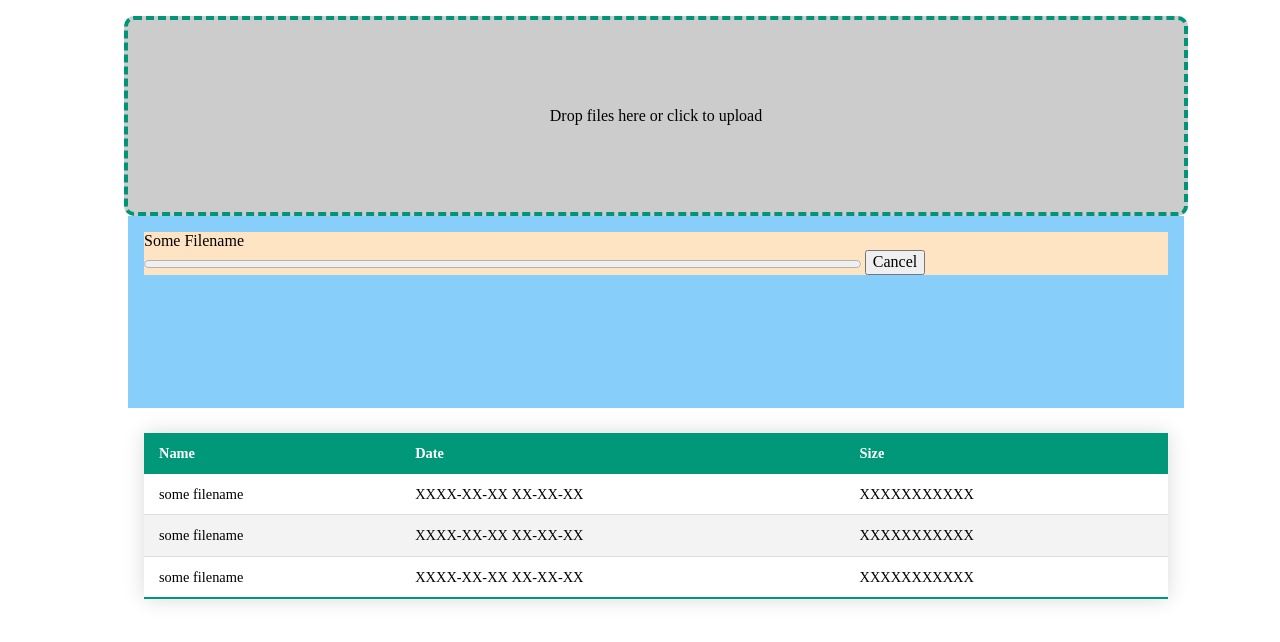
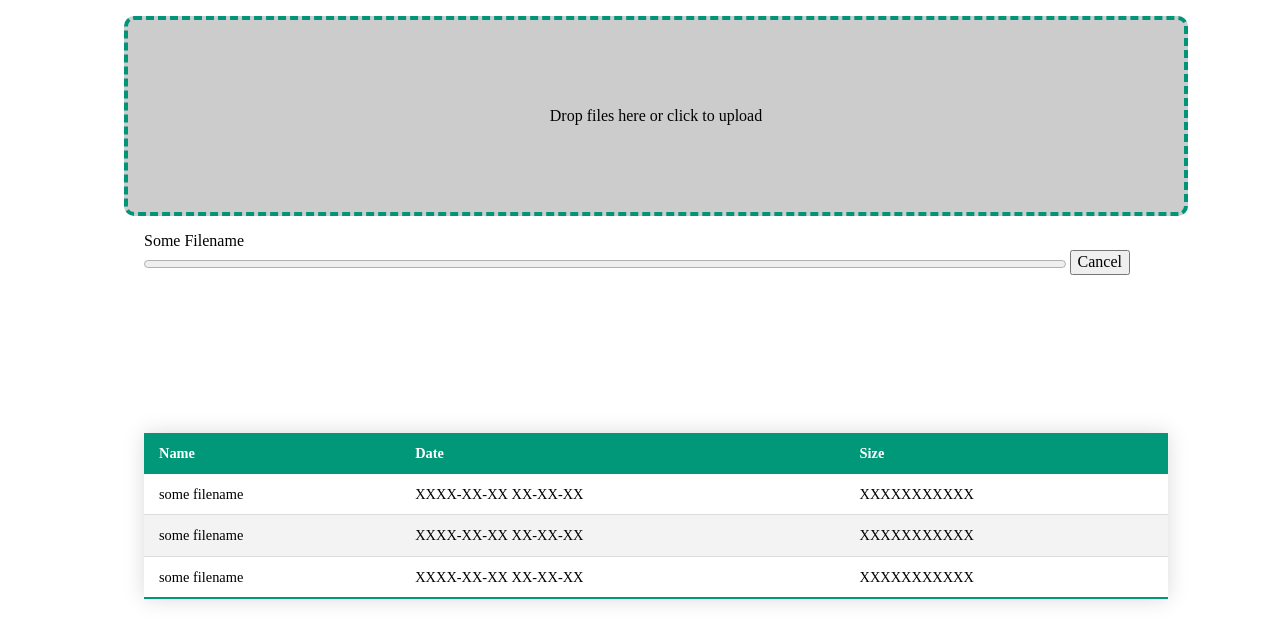
Before and after one commit to rockjia1996/fileverse, a Flask app: page /mini-files in a window 1280 px wide. Shown: the top 642 px of the page. Run offline with Flask 2, Linux system fonts and the light colour scheme.

```diff
--- a/fileverse/static/css/mini-files/mini-details.css
+++ b/fileverse/static/css/mini-files/mini-details.css
@@ -2,12 +2,10 @@
     width: 80%;
     height: 10rem;
     padding: 1rem;
-    background-color: lightskyblue;
 }
 
 .detail {
     width: 100%;
-    background-color: bisque;
 }
 
 .detail__name {
@@ -16,7 +14,7 @@
 
 .detail__progress {
     display: inline-block;
-    width: 70%;
+    width: 90%;
     vertical-align: middle;
 }
 
```
Also changed, not shown: fileverse/templates/files/mini-files.html (+0 -7 lines).
